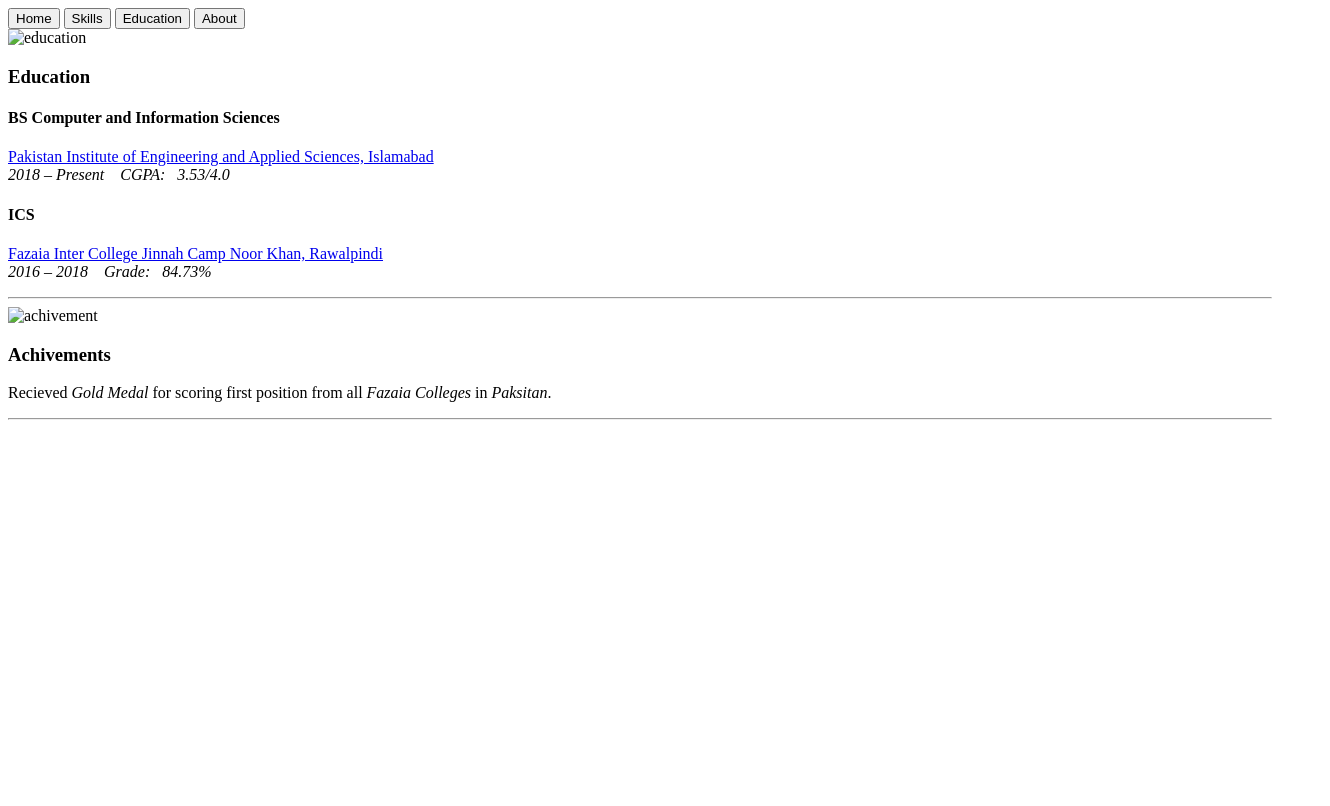
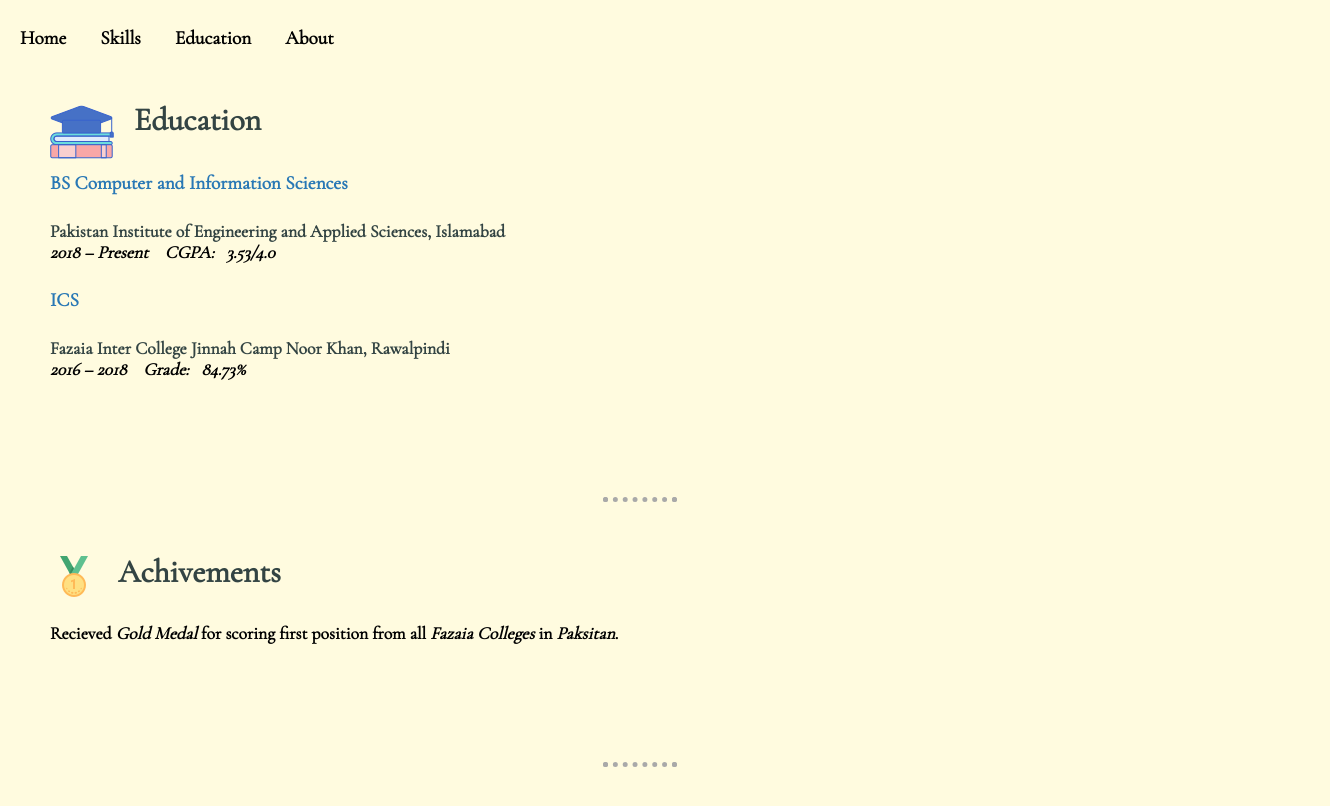
Before and after one commit to TARasti/Personal---Website, a plain HTML site: page public/education.html in a window 1280 px wide. Shown: the whole page, 1330 px wide, since content can reach past the window. Drawn offline with nearby package versions, Linux system fonts and the light colour scheme; the site is published under a folder, as on GitHub Pages, so addresses that start at the root find nothing; a web font is replaced by a local one.

Commit message:
Update education.html

```diff
--- a/public/education.html
+++ b/public/education.html
@@ -6,8 +6,9 @@
     <meta http-equiv="X-UA-Compatible" content="IE=edge">
     <meta name="viewport" content="width=device-width, initial-scale=1.0">
     <title>Tanveer's Eductaion</title>
-    <link rel="stylesheet" href="/styles/style.css">
-    <link rel="stylesheet" href="/styles/education-design.css">
+    <link rel="shortcut icon" href="../assets/favicon.png" type="image/x-icon">
+    <link rel="stylesheet" href="../styles/style.css">
+    <link rel="stylesheet" href="../styles/education-design.css">
     <link rel="preconnect" href="https://fonts.googleapis.com">
     <link rel="preconnect" href="https://fonts.gstatic.com" crossorigin>
     <link href="https://fonts.googleapis.com/css2?family=Indie+Flower&display=swap" rel="stylesheet">
@@ -19,13 +20,13 @@
 
 <body>
     <div class="header">
-        <a href="/index.html"><input class="btn" type="button" value="Home"></a>
-        <a href="/public/skills.html"><input class="btn" type="button" value="Skills"></a>
-        <a href="/public/education.html"><input class="btn" type="button" value="Education" onclick=""></a>
-        <a href="/public/about.html"><input class="btn" type="button" value="About"></a>
+        <a href="../index.html"><input class="btn" type="button" value="Home"></a>
+        <a href="skills.html"><input class="btn" type="button" value="Skills"></a>
+        <a href="education.html"><input class="btn" type="button" value="Education" onclick=""></a>
+        <a href="about.html"><input class="btn" type="button" value="About"></a>
     </div>
     <div class="education">
-        <img class="floating" src="/assets/education.png" alt="education">
+        <img class="floating" src="../assets/education.png" alt="education">
         <h3>Education</h3>
         <h4>BS Computer and Information Sciences</h4>
         <p><a href="http://www.pieas.edu.pk">Pakistan Institute of Engineering and Applied Sciences, Islamabad</a> <br>
@@ -39,7 +40,7 @@
     </div>
     <hr>
     <div class="achivements">
-        <img class="floating" src="/assets/achivement.png" alt="achivement">
+        <img class="floating" src="../assets/achivement.png" alt="achivement">
         <h3>Achivements</h3>
         <p>Recieved <em>Gold Medal</em> for scoring first position from all <em>Fazaia Colleges</em> in
             <em>Paksitan</em>.
```
